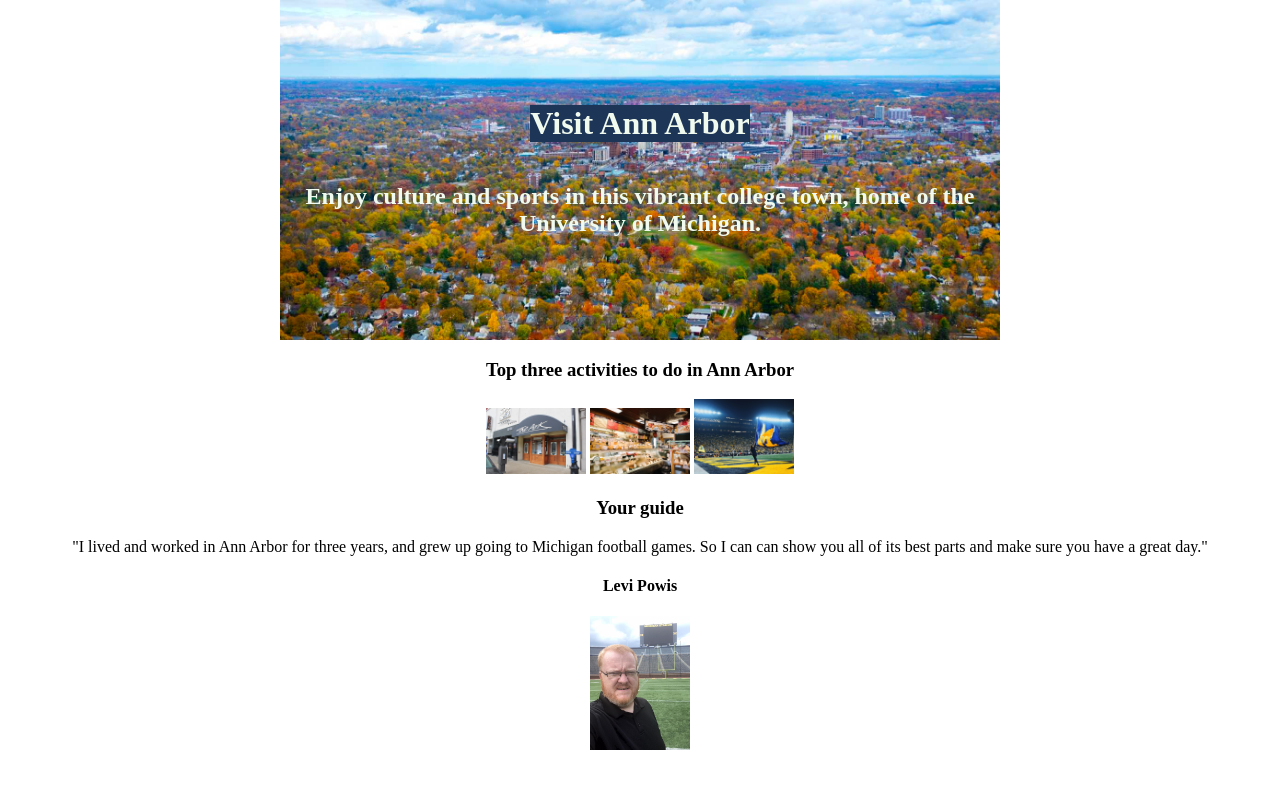
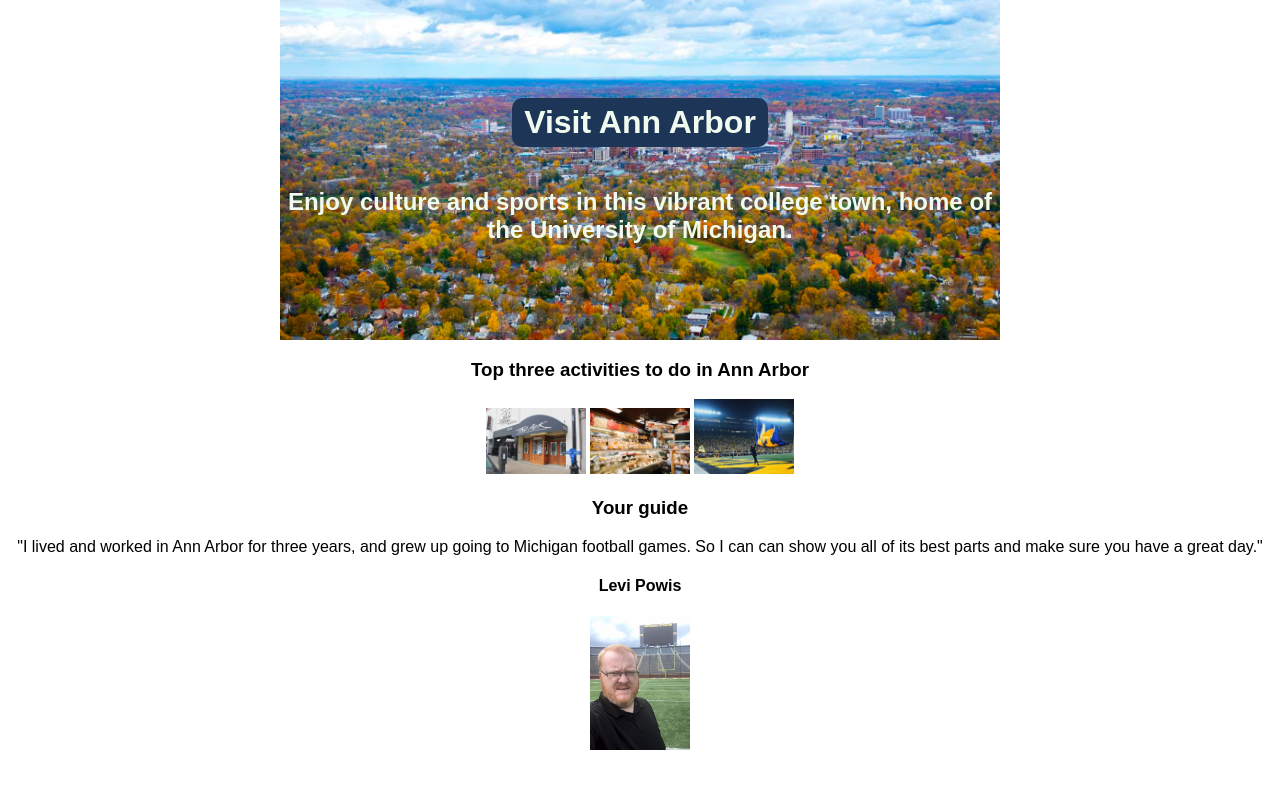
Before and after one commit to levipowis/hometown-homepage, a plain HTML site: page index.html in a window 1280 px wide. Drawn offline with Linux system fonts and the light colour scheme.

Commit message:
Add font-family Arial to body selector and styling to .hero-title

```diff
--- a/styles.css
+++ b/styles.css
@@ -11,6 +11,7 @@
 body {
   margin: 0;
   text-align: center;
+  font-family: Arial, Helvetica, sans-serif;
 }
 
 img {
@@ -32,6 +33,9 @@
 .hero-title {
   color: #F1FAEE;
   background-color: #1D3557;
+  font-size: 2rem;
+  padding: 6px 12px;
+  border-radius: 10px;
 }
 
 .hero-subtitle {
```
